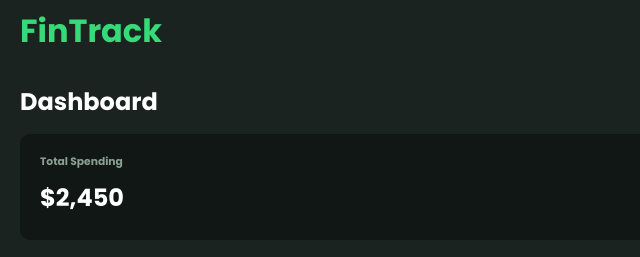
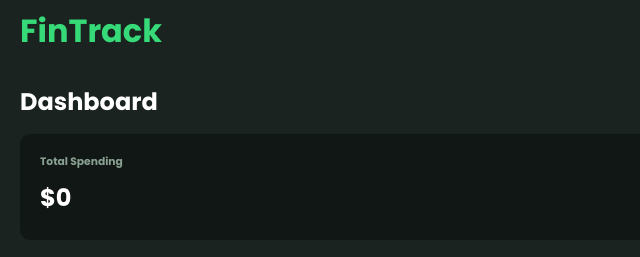
Before and after one commit to Demzy06/expense-tracker-app, a plain HTML site: page index.html in a window 1280 px wide. Shown: the top 257 px of the page, 0-640 px from the left. Drawn offline with Linux system fonts and the light colour scheme; a web font is replaced by a local one.

Commit message:
created a function to calculate total spending

```diff
--- a/index.html
+++ b/index.html
@@ -42,7 +42,7 @@
         <div class="spending">
           <div>
             <h6>Total Spending</h6>
-            <h2>$2,450</h2>
+            <h2 class="totalSpendValue">$2,450</h2>
           </div>
         </div>
 
--- a/script.js
+++ b/script.js
@@ -3,17 +3,24 @@ const formInput = document.querySelector('.upload');
 const addExpenseBtn = document.querySelector('.add-expense-btn');
 const transactionsListParent = document.querySelector('.transactions-list');
 const openMenuBtn = document.querySelector('.nav-open-btn');
+const totalSpendingWidget = document.querySelector('.totalSpendValue')
 const menu = document.querySelector('.nav');
+
+const page = bodyEl.dataset.page;
+console.log(page);
 
 const state = {
   transactions: [],
 }
 
-
+const calcTotalSpending = function (transactions) {
+  const totalSpending = transactions.reduce((acc, trans) => {
+    return acc + +trans.amount
+  }, 0)
+  return totalSpending
+}
 
 window.addEventListener('DOMContentLoaded', function () {
-  const page = bodyEl.dataset.page;
-  console.log(page);
 
   if (page === 'add-expense') {
     const storage = localStorage.getItem('transactions');
@@ -42,6 +49,8 @@ window.addEventListener('DOMContentLoaded', function () {
   if (page !== 'add-expense') {
     const storage = localStorage.getItem('transactions');
     if (storage) state.transactions = (JSON.parse(storage));
+    const totalSpending = calcTotalSpending(state.transactions);
+    totalSpendingWidget.textContent = `$${totalSpending}`;
 
     const renderExpense = function (data) {
       transactionsListParent.innerHTML = '';
```
